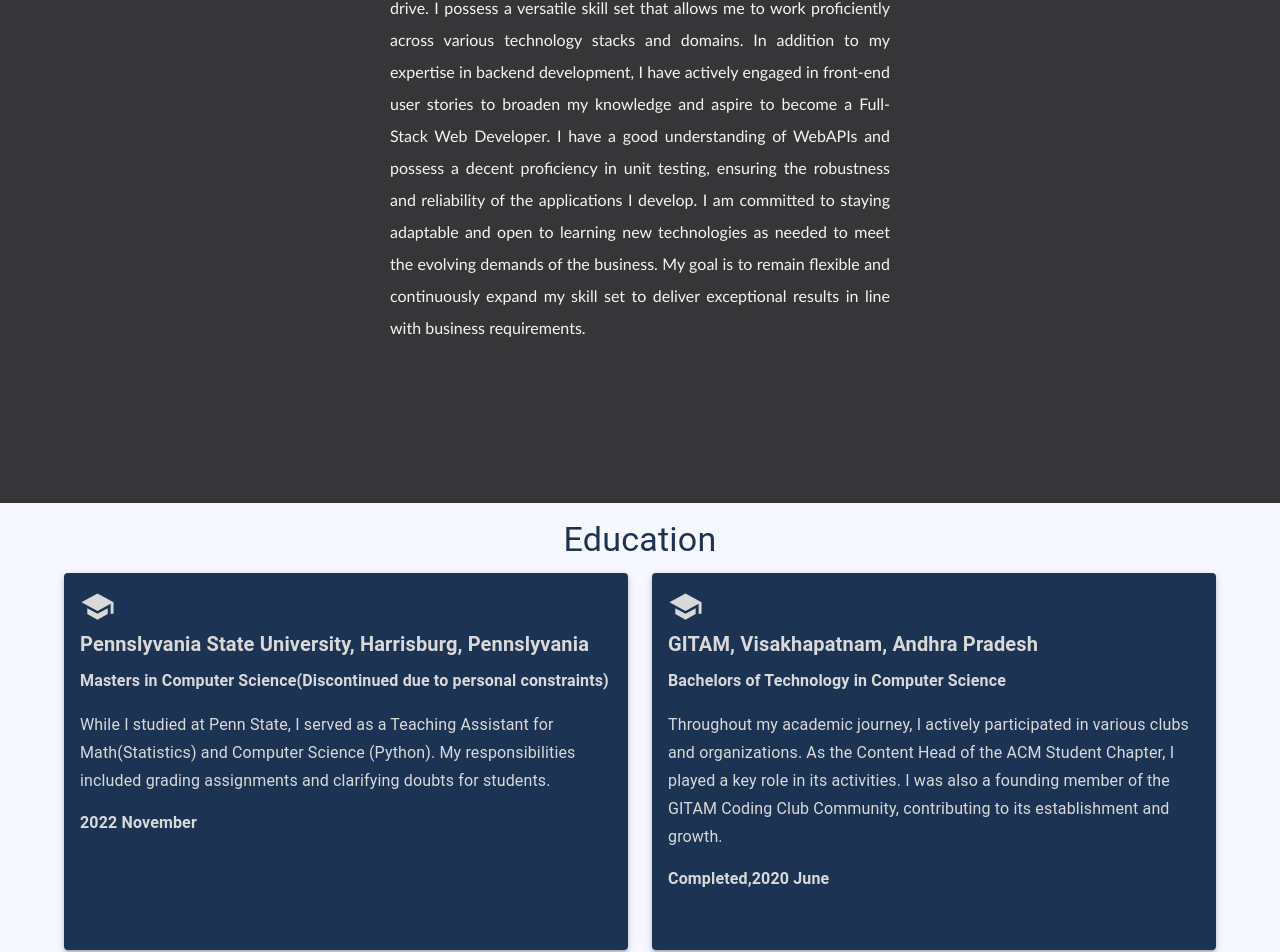
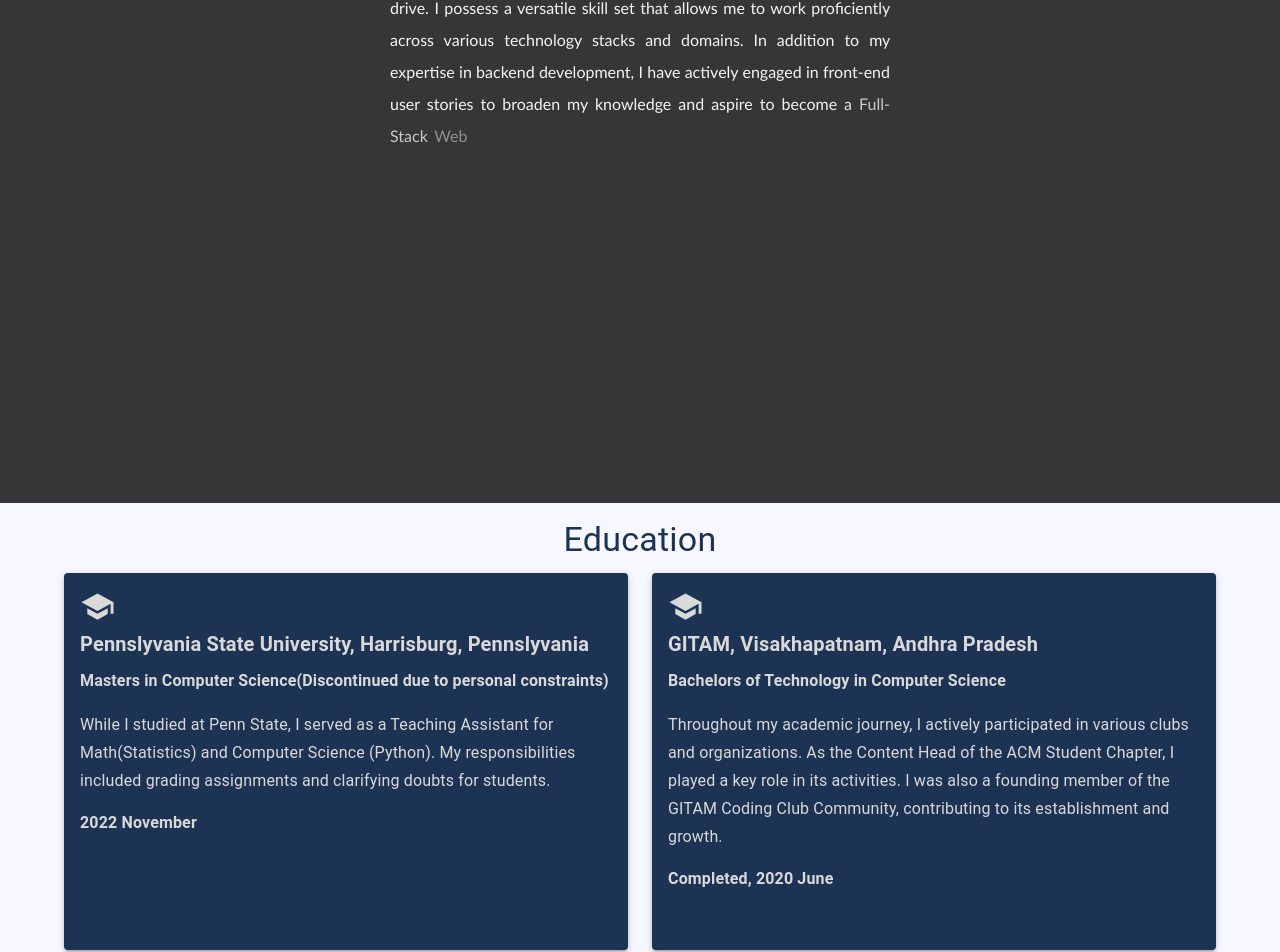
Before and after one commit to lakshmansamvith/Portfolio, a React (Create React App) app: page / in a window 1280 px wide. Shown: the part 457-1409 px from the top of the page. Built offline with nearby package versions, Linux system fonts and the light colour scheme.

Commit message:
Added transitions and background colors for footer icons

```diff
--- a/package.json
+++ b/package.json
@@ -10,6 +10,7 @@
     "@testing-library/jest-dom": "^5.16.5",
     "@testing-library/react": "^13.4.0",
     "@testing-library/user-event": "^13.5.0",
+    "axios": "^1.4.0",
     "react": "^18.2.0",
     "react-dom": "^18.2.0",
     "react-router-dom": "^6.14.1",
--- a/src/Components/Education.js
+++ b/src/Components/Education.js
@@ -1,58 +1,100 @@
-import React from 'react';
-import { Container, Typography, Grid, Paper } from '@mui/material'
+import React, { useEffect, useState } from 'react';
+import { Container, Typography, Grid, Paper, Grow } from '@mui/material';
 import SchoolIcon from '@mui/icons-material/School';
 import resumeData from '../AllData';
 
 const EducationPage = () => {
+  const [showCards, setShowCards] = useState(false);
+
+  useEffect(() => {
+    // Set showCards to true after the page is loaded
+    setShowCards(true);
+  }, []);
+
   return (
-      <section id = "Resume">
-      <div  className = "Education">
-      <Container maxWidth="lg" style={{ color: '#1D3354' }} sx={{ paddingTop: '1rem' }} >
+    <section id="Resume">
+      <div className="Education">
+        <Container maxWidth="lg" style={{ color: '#1D3354' }} sx={{ paddingTop: '1rem' }}>
           <Typography variant="h4" align="center" gutterBottom>
             Education
           </Typography>
-      <Grid container spacing={3}  >
-        <Grid item xs={12} md={6} >
-          <Paper elevation={3} className="education-card" sx={{ padding: '1rem', backgroundColor: '#1D3354', color: '#D9D9D9', height: '100%' }}>
+          <Grid container spacing={3}>
+            <Grid item xs={12} md={6}>
+              <Grow in={showCards} timeout={2000}>
+                <Paper
+                  elevation={3}
+                  className="education-card"
+                  sx={{
+                    padding: '1rem',
+                    backgroundColor: '#1D3354',
+                    color: '#D9D9D9',
+                    height: '100%',
+                  }}
+                >
                   <SchoolIcon fontSize="large" style={{ color: '#D9D9D9' }} />
-            <Typography variant="h6" gutterBottom style={{ color: '#D9D9D9' }} sx = {{fontWeight:'bold'}}>
+                  <Typography
+                    variant="h6"
+                    gutterBottom
+                    style={{ color: '#D9D9D9', fontWeight: 'bold' }}
+                  >
                     {resumeData.pennStateLocation}
                   </Typography>
-            <Typography variant="subtitle1" sx = {{fontWeight:'bold'}}>
+                  <Typography variant="subtitle1" sx={{ fontWeight: 'bold' }}>
                     {resumeData.pennStateStatus}
                   </Typography>
-            <Typography variant="subtitle1" sx = {{marginTop:'1rem'}}>
+                  <Typography variant="subtitle1" sx={{ marginTop: '1rem' }}>
                     {resumeData.pennState}
                   </Typography>
-            <Typography variant="body1" style={{ color: '#D9D9D9', fontWeight:'bold', marginTop:'1rem' }}>
+                  <Typography
+                    variant="body1"
+                    style={{ color: '#D9D9D9', fontWeight: 'bold', marginTop: '1rem' }}
+                  >
                     2022 November
                   </Typography>
                 </Paper>
+              </Grow>
             </Grid>
             <Grid item xs={12} md={6}>
-          <Paper elevation={3} className="education-card" sx={{ padding: '1rem', backgroundColor: '#1D3354', color: '#D9D9D9', height: '100%'}}>
+              <Grow in={showCards} timeout={2000}>
+                <Paper
+                  elevation={3}
+                  className="education-card"
+                  sx={{
+                    padding: '1rem',
+                    backgroundColor: '#1D3354',
+                    color: '#D9D9D9',
+                    height: '100%',
+                  }}
+                >
                   <SchoolIcon fontSize="large" style={{ color: '#D9D9D9' }} />
-            <Typography variant="h6" gutterBottom style={{ color: '#D9D9D9', fontWeight:'bold' }}>
+                  <Typography
+                    variant="h6"
+                    gutterBottom
+                    style={{ color: '#D9D9D9', fontWeight: 'bold' }}
+                  >
                     GITAM, Visakhapatnam, Andhra Pradesh
                   </Typography>
-            <Typography variant="subtitle1"  sx = {{fontWeight:'bold'}}>
+                  <Typography variant="subtitle1" sx={{ fontWeight: 'bold' }}>
                     Bachelors of Technology in Computer Science
                   </Typography>
-            <Typography variant="subtitle1" sx = {{marginTop:'1rem'}}>
+                  <Typography variant="subtitle1" sx={{ marginTop: '1rem' }}>
                     {resumeData.gitam}
                   </Typography>
-            <Typography variant="body1" style={{ color: '#D9D9D9', marginTop:'1rem', fontWeight:'bold' }}>
-             Completed,2020 June
+                  <Typography
+                    variant="body1"
+                    style={{ color: '#D9D9D9', marginTop: '1rem', fontWeight: 'bold' }}
+                  >
+                    Completed, 2020 June
                   </Typography>
                 </Paper>
+              </Grow>
             </Grid>
           </Grid>
-      <br/>
-      <br/>
+          <br />
+          <br />
         </Container>
       </div>
     </section>
-
   );
 };
 
--- a/src/Components/Footer.js
+++ b/src/Components/Footer.js
@@ -3,6 +3,8 @@
 import GitHubIcon from '@mui/icons-material/GitHub';
 import MarkEmailReadIcon from '@mui/icons-material/MarkEmailRead';
 import { Grid, Link, Typography } from '@mui/material';
+
+import '../index.css'
 
 function MaterialUIFooter() {
   return (
@@ -19,17 +21,22 @@
         </Grid>
           <Grid item>
             <Link href="https://github.com/lakshmansamvith" target="_blank" rel="noopener">
-              <GitHubIcon style={{ color: '#FDFFFC' }} />
+              <GitHubIcon className='github-icon'
+               style={{ color: '#FDFFFC' }} />
             </Link>
           </Grid>
           <Grid item>
             <Link href="mailto:your-lakshmandunna75@gmail.com">
-              <MarkEmailReadIcon style={{ color: '#FDFFFC' }}/>
+              <MarkEmailReadIcon
+              className='email-icon'
+              style={{ color: '#FDFFFC' }}/>
             </Link>
           </Grid>
           <Grid item>
             <Link href="https://www.linkedin.com/in/lakshman-samvith-163650150/" target="_blank" rel="noopener">
-              <LinkedInIcon style={{ color: '#FDFFFC' }} />
+              <LinkedInIcon
+              className='linkedin-icon'
+               style={{ color: '#FDFFFC' }} />
             </Link>
           </Grid>
         </Grid>
--- a/src/Components/Main.js
+++ b/src/Components/Main.js
@@ -1,9 +1,27 @@
-import React from 'react';
+import React, { useEffect, useState } from 'react';
 import resumeData from '../AllData';
 import '../index.css';
 import Lakshman from '../images/lakshman.jpeg';
 
 function Main() {
+  const aboutMeText =
+    resumeData.aboutme
+
+  const aboutMeWords = aboutMeText.split(' ');
+  const [visibleWords, setVisibleWords] = useState(0);
+
+  useEffect(() => {
+    if (visibleWords < aboutMeWords.length) {
+      const interval = setInterval(() => {
+        setVisibleWords((prevVisibleWords) =>
+          prevVisibleWords + 1 <= aboutMeWords.length ? prevVisibleWords + 1 : prevVisibleWords
+        );
+      }, 100);
+
+      return () => clearInterval(interval);
+    }
+  }, [visibleWords, aboutMeWords.length]);
+
   return (
     <section id="Home">
       <div className="Main">
@@ -14,7 +32,20 @@
         )}
         <div className="container">
           <h1>This is {resumeData.name}</h1>
-          <p>{resumeData.role}. {resumeData.aboutme}</p>
+          <p>
+            {resumeData.role}.
+            {aboutMeWords.map((word, index) => (
+              <span
+                key={index}
+                style={{
+                  opacity: index < visibleWords ? 1 : 0,
+                  transition: 'opacity 0.5s ease',
+                }}
+              >
+                {word}{' '}
+              </span>
+            ))}
+          </p>
         </div>
       </div>
     </section>
--- a/src/Components/WorkExperience.js
+++ b/src/Components/WorkExperience.js
@@ -1,10 +1,18 @@
-import React from 'react';
-import { Container, Typography, Grid, Paper } from '@mui/material';
+import React, {useState, useEffect} from 'react';
+import { Container, Typography, Grid, Paper, Grow } from '@mui/material';
 import WorkIcon from '@mui/icons-material/Work';
 import resumeData from '../AllData';
 
 const WorkExperiencePage = () => {
-    return (
+
+  const [showCards, setShowCards] = useState(false);
+
+  useEffect(() => {
+    // Set showCards to true after the page is loaded
+    setShowCards(true);
+  }, []);
+
+  return (
       <div className = "WorkEx">
       <Container maxWidth="lg" style={{ color: '#1D3354'}}>
         <Typography variant="h4" align="center" gutterBottom>
@@ -12,6 +20,7 @@
         </Typography>
         <Grid container spacing={12 }>
           <Grid item xs={12} md={12}>
+          <Grow in={showCards} timeout={2000}>
             <Paper elevation={3} className="work-card" sx={{padding:'1rem', backgroundColor:'#1D3354', color:'#D9D9D9',}}>
               <WorkIcon fontSize="large" style={{ color: '#D9D9D9' }} />
               <Typography variant="h6" gutterBottom style={{ color: '#D9D9D9', fontWeight:'bold' }}>
@@ -27,6 +36,7 @@
                 August 2020 - July 2022
               </Typography>
             </Paper>
+            </Grow>
           </Grid>
         </Grid>
         <br/>
--- a/src/index.css
+++ b/src/index.css
@@ -102,3 +102,34 @@
   border-radius: 50%;
   object-fit: cover;
 }
+
+.image-container {
+  position: relative;
+}
+
+.slide-up {
+  animation: slideUp 1s ease-in-out;
+}
+
+@keyframes slideUp {
+  0% {
+    top: 50%;
+  }
+  100% {
+    top: 0;
+  }
+}
+
+
+.footer .github-icon:hover {
+  color: #E1E6E1;
+}
+
+/* Add CSS styles to change icon colors on hover */
+.footer .email-icon:hover path {
+  fill: #FF5714; /* Gmail Red: Change the color to the desired color when the Email icon is hovered */
+}
+
+.footer .linkedin-icon:hover path {
+  fill: #0077B5; /* LinkedIn Blue: Change the color to the desired color when the LinkedIn icon is hovered */
+}
```
Also changed, not shown: 1 other file (tests, documents, lock files or other folders). Lines whose indentation alone changed are shown as unchanged.
